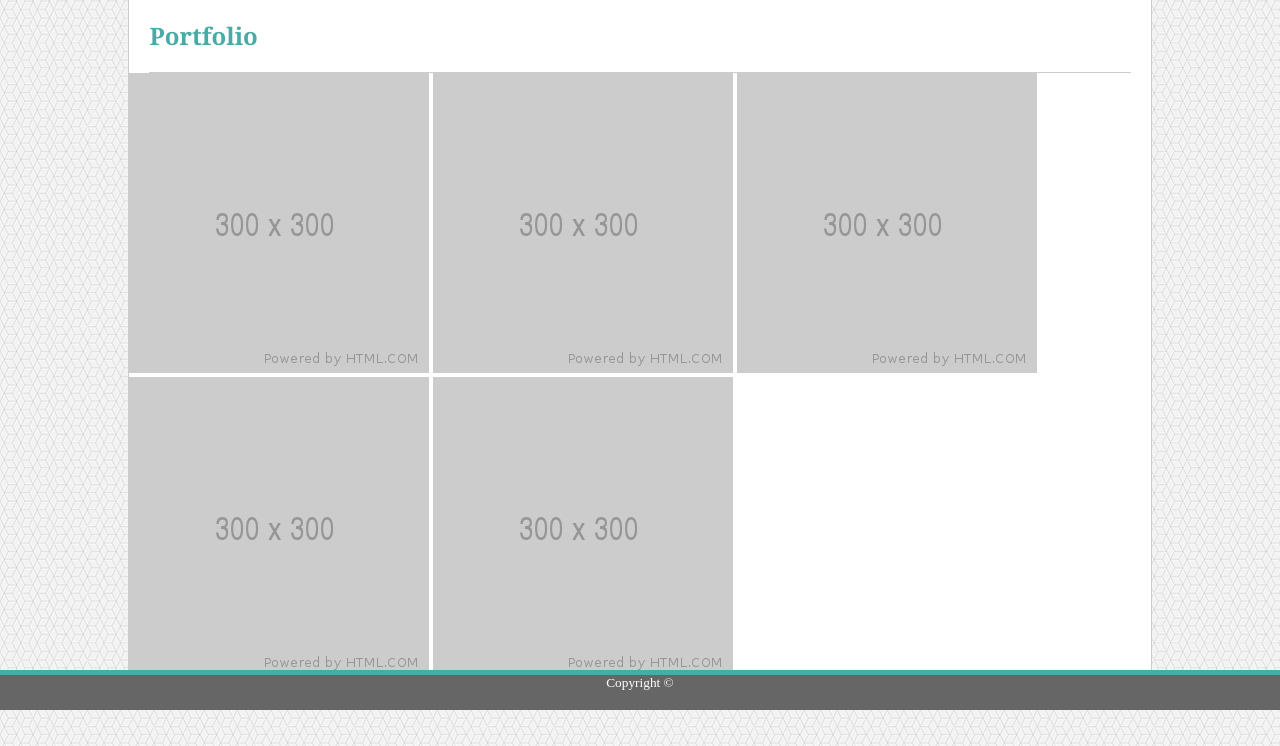
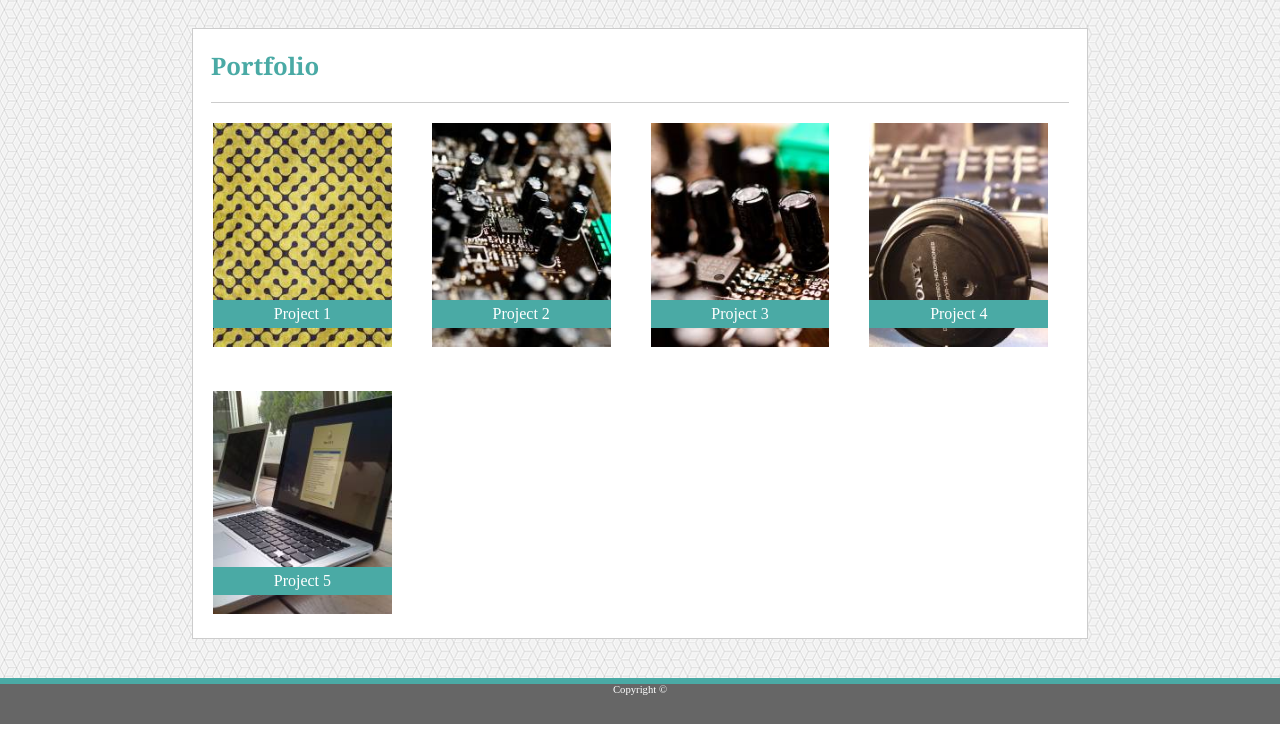
Before and after one commit to nkanderson86/Portfolio-Site, a plain HTML site: page portfolio.html in a window 1280 px wide. Shown: the part 90-836 px from the top of the page. After the commit the page ends 814 px from the top, so only its background shows below. Drawn offline with Linux system fonts and the light colour scheme.

Commit message:
'Final' Version

```diff
--- /dev/null
+++ b/Assets/css/reset.css
@@ -0,0 +1,48 @@
+/* http://meyerweb.com/eric/tools/css/reset/
+   v2.0 | 20110126
+   License: none (public domain)
+*/
+
+html, body, div, span, applet, object, iframe,
+h1, h2, h3, h4, h5, h6, p, blockquote, pre,
+a, abbr, acronym, address, big, cite, code,
+del, dfn, em, img, ins, kbd, q, s, samp,
+small, strike, strong, sub, sup, tt, var,
+b, u, i, center,
+dl, dt, dd, ol, ul, li,
+fieldset, form, label, legend,
+table, caption, tbody, tfoot, thead, tr, th, td,
+article, aside, canvas, details, embed,
+figure, figcaption, footer, header, hgroup,
+menu, nav, output, ruby, section, summary,
+time, mark, audio, video {
+	margin: 0;
+	padding: 0;
+	border: 0;
+	font-size: 100%;
+	font: inherit;
+	vertical-align: baseline;
+}
+/* HTML5 display-role reset for older browsers */
+article, aside, details, figcaption, figure,
+footer, header, hgroup, menu, nav, section {
+	display: block;
+}
+body {
+	line-height: 1;
+}
+ol, ul {
+	list-style: none;
+}
+blockquote, q {
+	quotes: none;
+}
+blockquote:before, blockquote:after,
+q:before, q:after {
+	content: '';
+	content: none;
+}
+table {
+	border-collapse: collapse;
+	border-spacing: 0;
+}
--- a/Assets/css/style.css
+++ b/Assets/css/style.css
@@ -1,7 +1,3 @@
-
-* {
-    box-sizing: border-box;
-}
 
 body {
     margin:0 auto;
@@ -11,12 +7,12 @@ body {
 /* Styling for header of each page */
 
 header {
-    float: left;
+    height: 78px;
     width: 100%;
     margin:0 auto;
     background-color:#ffffff;
     border: solid 1px #cccccc;
-    position: relative;
+
 }
 
 #name {
@@ -47,11 +43,11 @@ a {
 /* Styling for center section of each page */
 .center {
     background: #ffffff;
-    margin: 5% 10%;
+    margin: 3% 15%;
     clear: both;
     border: 1px solid #cccccc;
     overflow: auto;
-    position: relative;
+
 
 }
 
@@ -73,10 +69,77 @@ a {
 
 .profile {
     height:auto;
-    width: 20%;
+    width: 30%;
     float: left;
     margin: 15px;
 }
+
+/* Styling for Portfolio Boxes
+~~ set each box w/ a position relative to place banners precisely inside
+ */
+
+.boxset {
+    /* created this container to help style the boxes but ended up not needing it */
+}
+
+.box1{
+    width: 20%;
+    height: auto;
+    position:relative;
+    float:left;
+    margin: 20px;
+
+}
+
+.box2{
+    width: 20%;
+    height: auto;
+    position:relative;
+    float:left;
+    margin: 20px;
+}
+
+.box3 {
+    width: 20%;
+    height: auto;
+    position:relative;
+    float:left;
+    margin: 20px;
+}
+
+.box4{
+    width: 20%;
+    height: auto;
+    position:relative;
+    float:left;
+    margin: 20px;
+}
+
+.box5{
+    width: 20%;
+    height: auto;
+    position:relative;
+    float:left;
+    margin: 20px;
+}
+
+/* Styling for placeholder photos */
+
+#ph1 {
+    width:100%;
+    height:100%;
+}
+
+#banner1 {
+    background-color: #4aaaa5;
+    color: white;
+    padding: 5px 0px;
+    width: 100%;
+    bottom:10%;
+    text-align: center;
+    position:absolute;
+}
+
 
 /* Styling for Contact main section */
 
@@ -95,7 +158,7 @@ input {
 }
 
 #messageBox {
-    height: 120px;
+    height: 300px;
     width: 95%;
     max-width: 95%;
     min-width: 50%;
@@ -108,16 +171,16 @@ input {
 }
 
 
-/* Styling for footer */
+/* Styling for footer
+~~ I was going to make add the fixed position to this but then it cut into the margin I wanted from the bottom of my center div to the footer, so I removed the position property and let it default to the bottom of the page, which is off screen upon loading the page*/
 footer {
     background-color: #666666;
-    position: fixed;
     float: left;
     width: 100%;
     height: 40px;
-    bottom:0;
+    margin-bottom:0;
     text-align: center;
     color: white;
-    font-size: 10pt;
-    border-top: solid 4pt #4aaaa5;
+    font-size: 8pt;
+    border-top: solid 5pt #4aaaa5;
 }
--- a/portfolio.html
+++ b/portfolio.html
@@ -25,20 +25,57 @@
 
 <body>
 
+
     <div class='center'>
 
         <div class='sectionTitle'>
             <h2>Portfolio</h2>
         </div>
 
-        <div class='placeholders'>
-            <img src='Assets/images/300.png' alt="PH1">
-            <img src='Assets/images/300.png' alt="PH2">
-            <img src='Assets/images/300.png' alt="PH3">
-            <img src='Assets/images/300.png' alt="PH4">
-            <img src='Assets/images/300.png' alt="PH5">
+        <div class="boxset">
+
+            <!-- Each box with a photo and banner inside  -->
+                <div class='box1'>
+
+                    <img id="ph1" src= 'Assets/images/placeholder1.jpg' alt='ph1'>
+
+                    <div id='banner1'>Project 1</div>
+
+                </div>
+
+                <div class='box2'>
+
+                    <img id="ph1" src= 'Assets/images/placeholder2.jpg' alt='ph2'>
+
+                    <div id='banner1'>Project 2</div>
+
+                </div>
+
+                <div class='box3'>
+
+                    <img id="ph1" src= 'Assets/images/placeholder3.jpg' alt='ph3'>
+
+                    <div id='banner1'>Project 3</div>
+
+                </div>
+
+                <div class='box4'>
+
+                    <img id="ph1" src= 'Assets/images/placeholder4.jpg' alt='ph4'>
+
+                    <div id='banner1'>Project 4</div>
+
+                </div>
+
+                <div class='box5'>
+
+                    <img id="ph1" src= 'Assets/images/placeholder5.jpg' alt='ph5'>
+
+                    <div id='banner1'>Project 5</div>
+
+            </div>
+
         </div>
-
 
     </div>
 
```
Also changed, not shown: contact.html (+3 -3 lines), index.html (+6 -5 lines), Assets/images/placeholder1.jpg (added), Assets/images/placeholder2.jpg (added), Assets/images/placeholder3.jpg (added), Assets/images/placeholder4.jpg (added), Assets/images/placeholder5.jpg (added).
